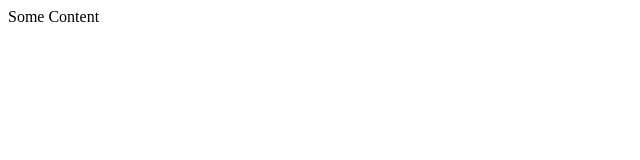
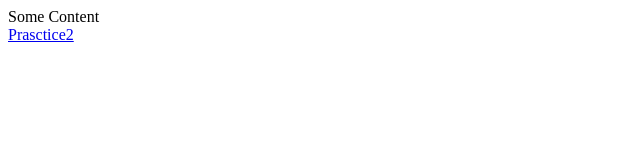
Before and after one commit to RomanMykolaichuk/webdesign2020, a plain HTML site: page public_html/practic2/index.html in a window 1280 px wide. Shown: the full height of the page, 0-640 px from the left. Drawn offline with Linux system fonts and the light colour scheme.

Commit message:
Module3 Solution end

```diff
--- a/public_html/practic2/index.html
+++ b/public_html/practic2/index.html
@@ -6,12 +6,14 @@ and open the template in the editor.
 -->
 <html>
     <head>
-        <title>MyPractice2</title>
+        <title>Site root</title>
         <meta charset="UTF-8">
         <meta name="viewport" content="width=device-width, initial-scale=1.0">
 
     </head>
     <body>
         <div>Some Content</div>
+
+           <a href="index.html">Prasctice2</a>
     </body>
 </html>
```
